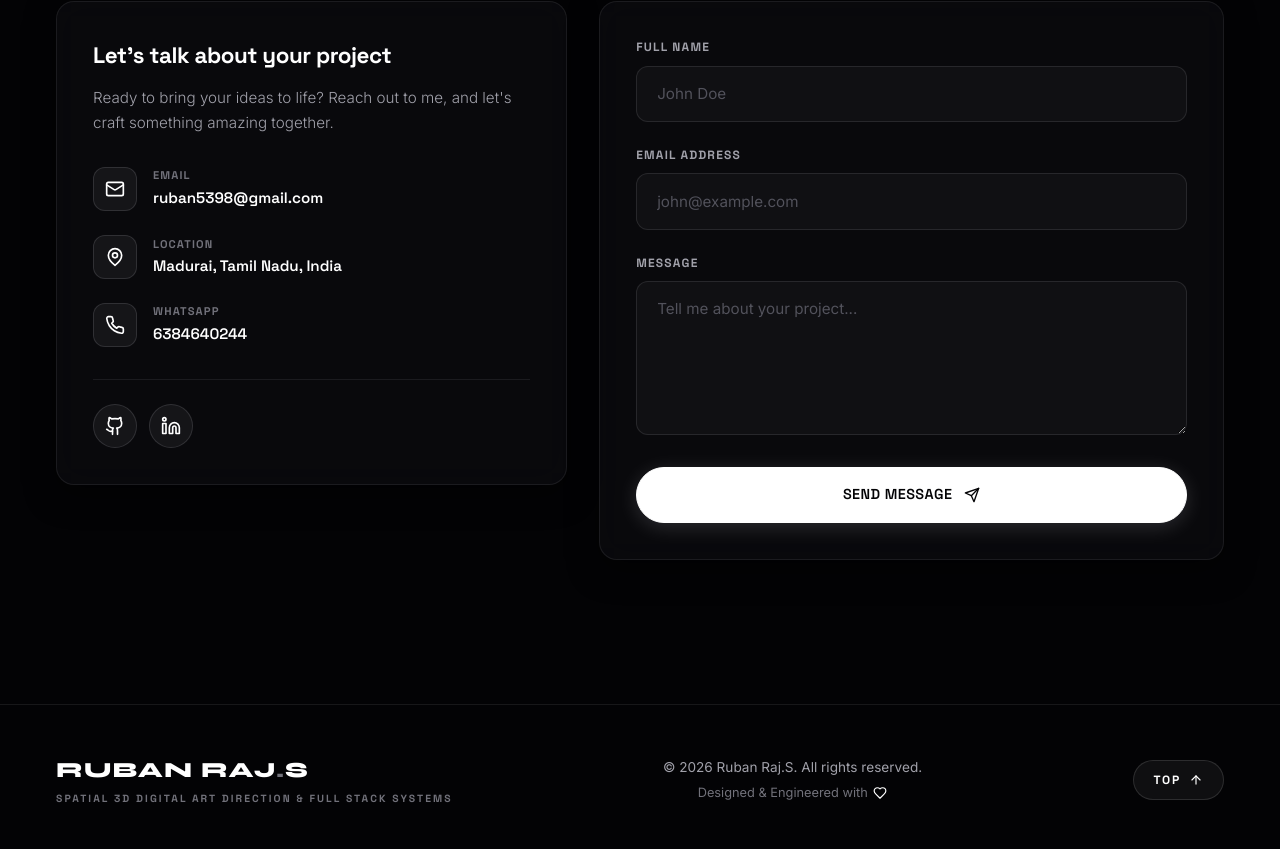
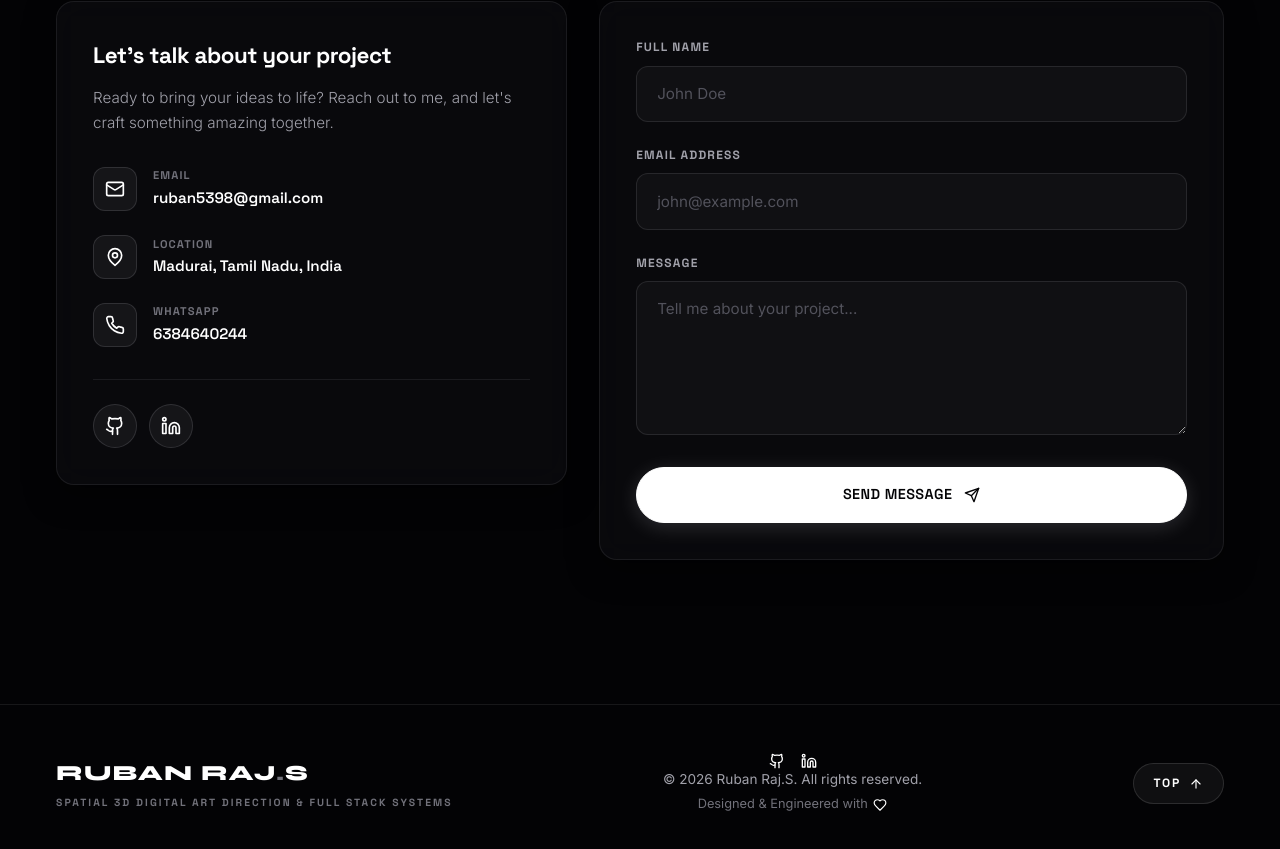
Before and after one commit to RUBANRAJS-hub/portfolio-new, a React (Vite) app: page / in a window 1280 px wide. Shown: the part 10393-11242 px from the top of the page. Built offline with nearby package versions, Linux system fonts and the light colour scheme.

Commit message:
Update GitHub and LinkedIn profile URLs

```diff
--- a/src/components/Contact.jsx
+++ b/src/components/Contact.jsx
@@ -104,7 +104,7 @@ const Contact = () => {
 
                 <div className="social-row">
                   <a
-                    href="https://github.com/rubanraj-s"
+                    href="https://github.com/RUBANRAJS-hub"
                     target="_blank"
                     rel="noopener noreferrer"
                     className="social-badge-link"
@@ -113,7 +113,7 @@ const Contact = () => {
                     <Github size={20} />
                   </a>
                   <a
-                    href="https://www.linkedin.com/in/ruban-raj-s-62880836a/"
+                    href="https://www.linkedin.com/in/rubanraj-s-"
                     target="_blank"
                     rel="noopener noreferrer"
                     className="social-badge-link"
--- a/src/components/Footer.jsx
+++ b/src/components/Footer.jsx
@@ -1,5 +1,5 @@
 import React from 'react';
-import { Heart, ArrowUp } from 'lucide-react';
+import { Heart, ArrowUp, Github, Linkedin } from 'lucide-react';
 import './Footer.css';
 
 const Footer = () => {
@@ -26,6 +26,26 @@ const Footer = () => {
           </div>
 
           <div className="footer-center">
+            <div className="footer-socials flex items-center justify-center gap-4 mb-2">
+              <a
+                href="https://github.com/RUBANRAJS-hub"
+                target="_blank"
+                rel="noopener noreferrer"
+                className="text-zinc-400 hover:text-white transition-colors"
+                aria-label="GitHub"
+              >
+                <Github size={16} />
+              </a>
+              <a
+                href="https://www.linkedin.com/in/rubanraj-s-"
+                target="_blank"
+                rel="noopener noreferrer"
+                className="text-zinc-400 hover:text-white transition-colors"
+                aria-label="LinkedIn"
+              >
+                <Linkedin size={16} />
+              </a>
+            </div>
             <p className="footer-copyright">
               © {currentYear} Ruban Raj.S. All rights reserved.
             </p>
```
